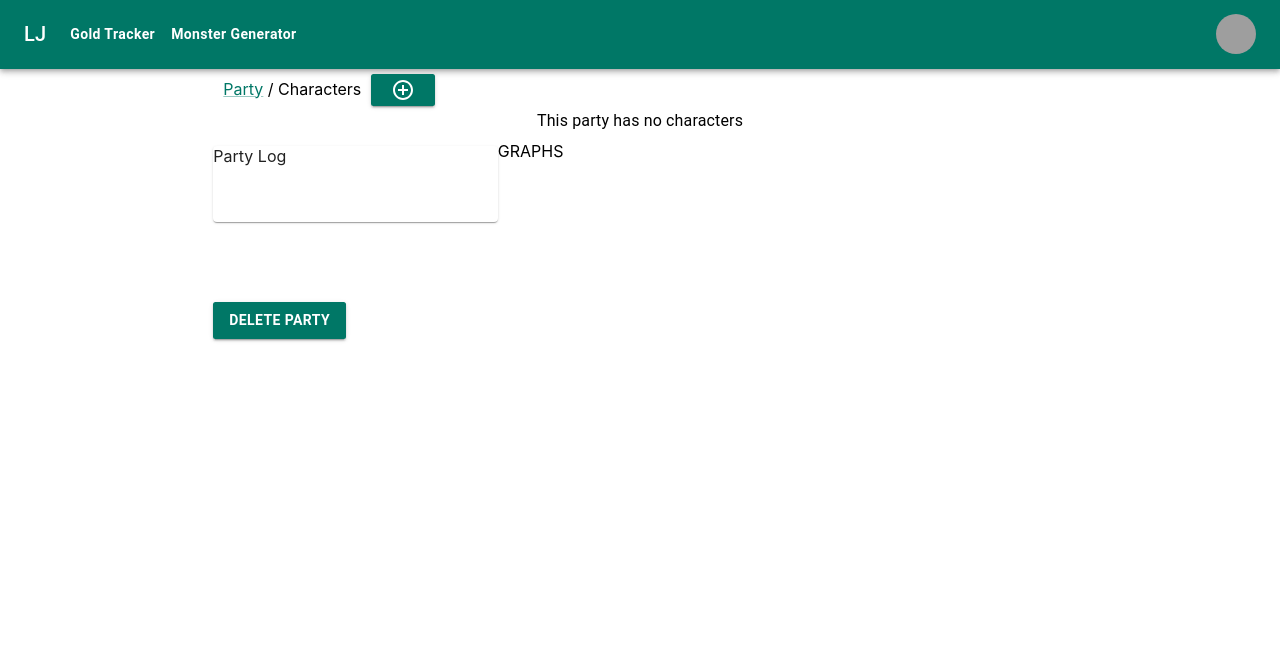
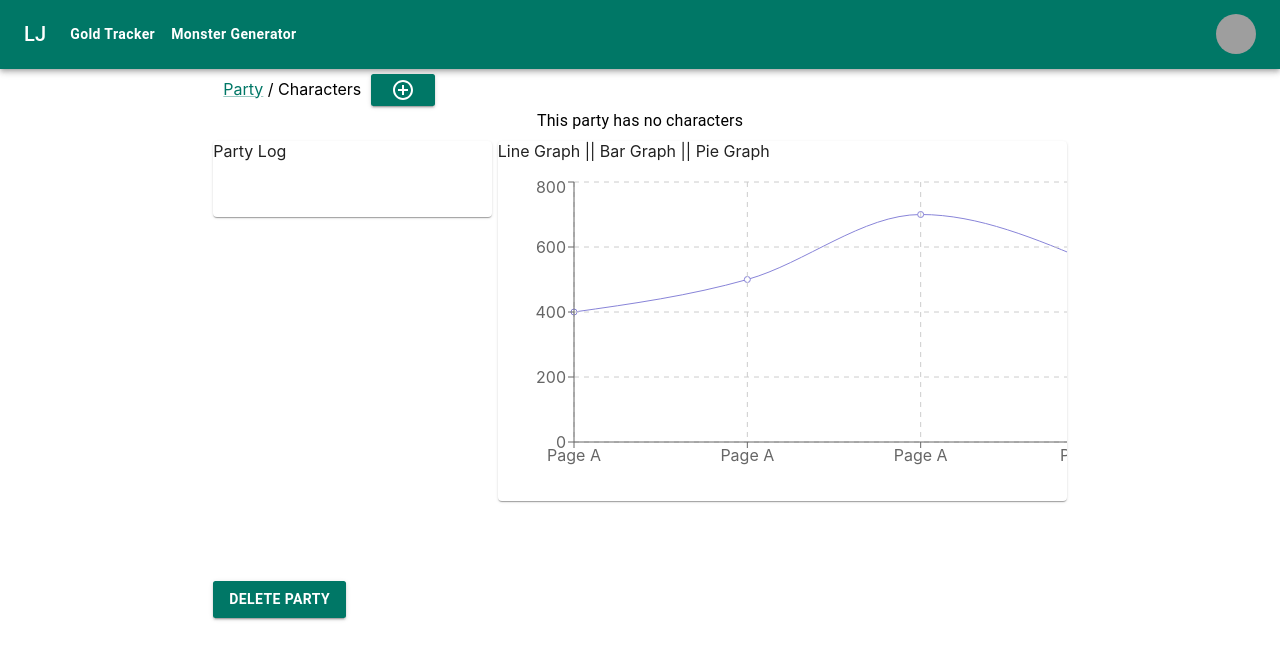
Before and after one commit to JusticeLuke/gold_tracker, a React (Create React App) app in the folder gold_tracker_ui/: page /partys/inventory in a window 1280 px wide. Shown: the top 660 px of the page. Built offline with nearby package versions, Linux system fonts and the light colour scheme; grey boxes are pictures that could not be loaded.

Commit message:
Add placeholder graph to graph card

```diff
--- a/gold_tracker_ui/src/components/suite/inventoryComponents/GraphsCard.tsx
+++ b/gold_tracker_ui/src/components/suite/inventoryComponents/GraphsCard.tsx
@@ -1,11 +1,39 @@
 import * as React from "react";
-
+import BasicCard from "../../common/basicCard/BasicCard";
 import Grid from "@mui/material/Grid";
+import { LineChart, Line, CartesianGrid, XAxis, YAxis } from "recharts";
 
 const GraphsCard = () => {
+  const data = [
+    { name: "Page A", uv: 400, pv: 2400, amt: 2400 },
+    { name: "Page A", uv: 500, pv: 2400, amt: 2400 },
+    { name: "Page A", uv: 700, pv: 2400, amt: 2400 },
+    { name: "Page A", uv: 550, pv: 2400, amt: 2400 },
+  ];
+
+  const renderLineChart = (
+    <LineChart
+      width={600}
+      height={300}
+      data={data}
+      margin={{ top: 5, right: 20, bottom: 5, left: 0 }}
+    >
+      <Line type="monotone" dataKey="uv" stroke="#8884d8" />
+      <CartesianGrid stroke="#ccc" strokeDasharray="5 5" />
+      <XAxis dataKey="name" />
+      <YAxis />
+    </LineChart>
+  );
+
+  const getContent = () => {
+    return renderLineChart;
+  };
   return (
     <Grid item xs={8}>
-      GRAPHS
+      <BasicCard
+        content={getContent()}
+        header={"Line Graph || Bar Graph || Pie Graph"}
+      />
     </Grid>
   );
 };
--- a/gold_tracker_ui/src/components/suite/inventoryComponents/LogCard.tsx
+++ b/gold_tracker_ui/src/components/suite/inventoryComponents/LogCard.tsx
@@ -26,7 +26,7 @@ const LogCard = () => {
       <List>
         {logData.map((row: any) => (
           <ListItem>
-            <ListItemText primary={row.entry}> </ListItemText>
+            <ListItemText primary={"> " + row.entry}> </ListItemText>
           </ListItem>
         ))}
       </List>
@@ -37,7 +37,7 @@ const LogCard = () => {
       <BasicCard
         content={getContent()}
         header={"Party Log"}
-        sx={{ mt: "5px" }}
+        sx={{ mr: "2%" }}
       />
     </Grid>
   );
```
